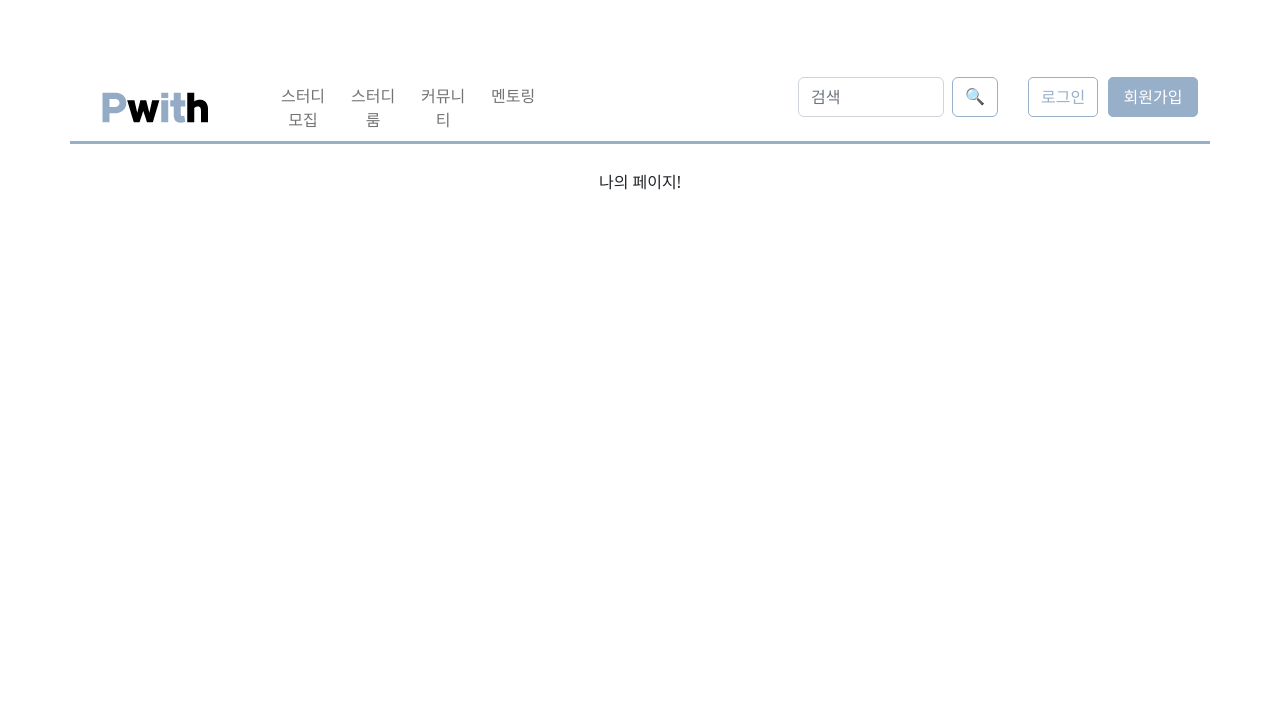
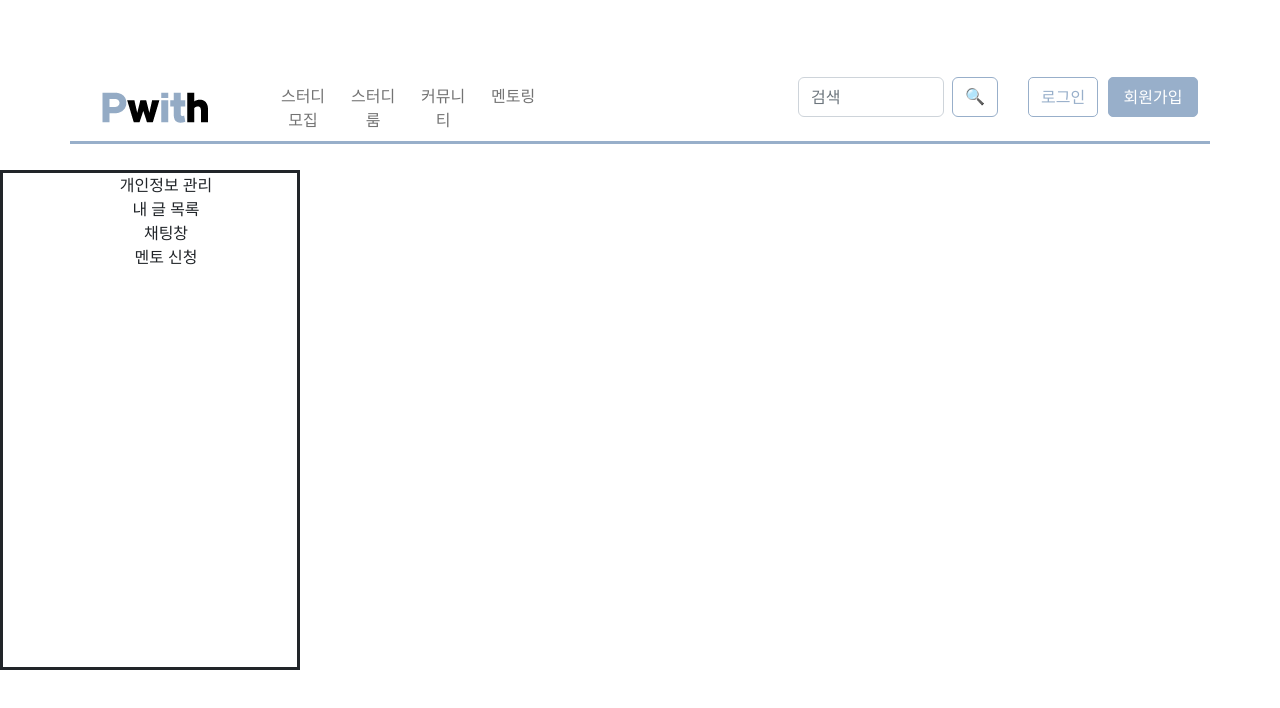
Before and after one commit to kgmin604/pwith, a React (Create React App) app: page /mypage in a window 1280 px wide. Shown: the top 708 px of the page. Built offline with nearby package versions, Linux system fonts and the light colour scheme; a web font is replaced by a local one.

Commit message:
mypage 구현중 백업용

```diff
--- a/src/App.css
+++ b/src/App.css
@@ -1,3 +1,11 @@
+ul{
+  list-style:none;
+}
+
+.wrap{
+  min-width: 1130px;
+}
+
 .group-flex {
   position: relative;
   width: 1130px;
--- a/src/App.js
+++ b/src/App.js
@@ -24,7 +24,7 @@ function App() {
 
   return (
     <div className="App">
-      <div>
+      <div className="wrap">
         {
           user.id === "" ? <div className="top-msg"></div> :
           <div className="top-msg"> {user.name}님 안녕하세요!{" "}
@@ -122,10 +122,8 @@ function App() {
             </Nav>
           </Container>
         </Navbar>
-      </div>
 
-
-      <Routes>
+        <Routes>
         <Route path="/" element={<div>메인페이지입니다 🌷🌼🌻🌸</div>} />
         <Route path="/study" element={<StudyMain />} />
         <Route path="/studyroom" element={<RoomMain />} />
@@ -136,6 +134,8 @@ function App() {
         <Route path="/help" element={<Help />} />
         <Route path="/mypage" element={<Mypage />} />
       </Routes>
+
+      </div>
     </div>
   );
 }
--- a/src/pages/member/member.css
+++ b/src/pages/member/member.css
@@ -74,6 +74,18 @@
     vertical-align: bottom;
     color: gray;
 }
+
+.mypageList{
+    width: 300px;
+    height: 500px;
+    float: left;
+    border:solid;
+}
+
+.mypageList-btn{
+    cursor: pointer;
+}
+
 @font-face {
     font-family: 'TmoneyRoundWind';
     src: url('https://cdn.jsdelivr.net/gh/webfontworld/tmoney/TmoneyRoundWind-Regular.ttf') format("truetype");
--- a/src/pages/member/mypage.js
+++ b/src/pages/member/mypage.js
@@ -1,6 +1,16 @@
 function Mypage(){
     return(
-        <div>나의 페이지!</div>
+        <>
+        <div style={{"width":"1130px"}}>
+            <ul className="mypageList">
+                <li className="mypageList-btn">개인정보 관리</li>
+                <li className="mypageList-btn">내 글 목록</li>
+                <li className="mypageList-btn">채팅창</li>
+                <li className="mypageList-btn">멘토 신청</li>
+            </ul>
+        </div>
+
+        </>
     );
 }
 
```
